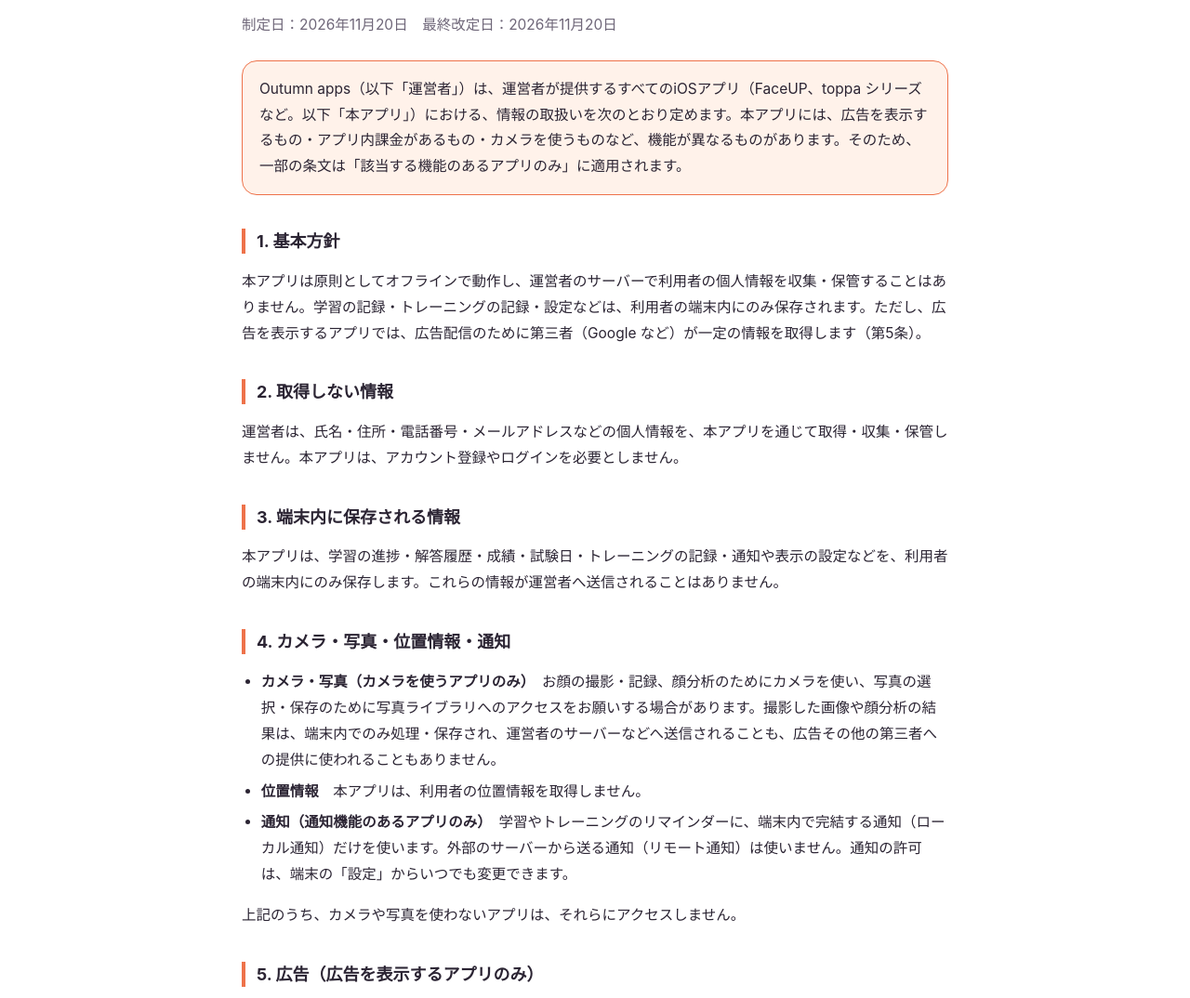
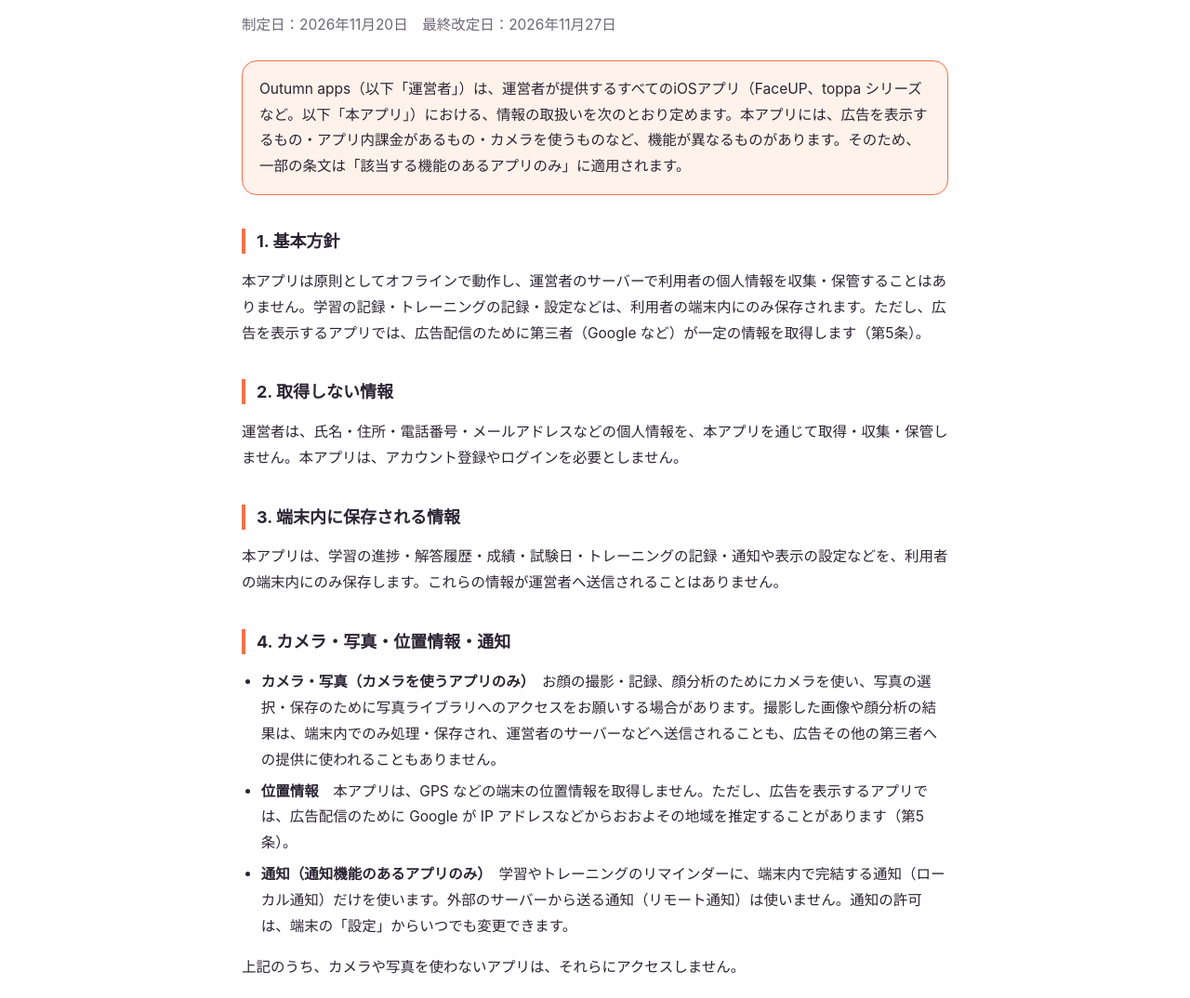
Before and after one commit to taiyopokapoka0313-oss/taiyopokapoka0313-oss.github.io, a plain HTML site: page privacy/index.html in a window 1280 px wide. Shown: the part 192-1266 px from the top of the page at 93% size. Drawn offline with Linux system fonts and the light colour scheme.

Commit message:
プライバシーポリシー：位置情報の説明を直す（広告でのおおよその地域の推定）
最終改定日を2026-11-27に。日本語と英語。

Co-Authored-By: Claude Sonnet 5.5 <noreply@anthropic.com>

```diff
--- a/privacy/index.html
+++ b/privacy/index.html
@@ -25,7 +25,7 @@
 
 <p class="kicker">PRIVACY POLICY</p>
 <h1>プライバシーポリシー</h1>
-<p class="small">制定日：2026年11月20日　最終改定日：2026年11月20日</p>
+<p class="small">制定日：2026年11月20日　最終改定日：2026年11月27日</p>
 
 <p class="lead">Outumn apps（以下「運営者」）は、運営者が提供するすべてのiOSアプリ（FaceUP、toppa シリーズなど。以下「本アプリ」）における、情報の取扱いを次のとおり定めます。本アプリには、広告を表示するもの・アプリ内課金があるもの・カメラを使うものなど、機能が異なるものがあります。そのため、一部の条文は「該当する機能のあるアプリのみ」に適用されます。</p>
 
@@ -41,7 +41,7 @@
 <h2>4. カメラ・写真・位置情報・通知</h2>
 <ul>
   <li><b>カメラ・写真（カメラを使うアプリのみ）</b>　お顔の撮影・記録、顔分析のためにカメラを使い、写真の選択・保存のために写真ライブラリへのアクセスをお願いする場合があります。撮影した画像や顔分析の結果は、端末内でのみ処理・保存され、運営者のサーバーなどへ送信されることも、広告その他の第三者への提供に使われることもありません。</li>
-  <li><b>位置情報</b>　本アプリは、利用者の位置情報を取得しません。</li>
+  <li><b>位置情報</b>　本アプリは、GPS などの端末の位置情報を取得しません。ただし、広告を表示するアプリでは、広告配信のために Google が IP アドレスなどからおおよその地域を推定することがあります（第5条）。</li>
   <li><b>通知（通知機能のあるアプリのみ）</b>　学習やトレーニングのリマインダーに、端末内で完結する通知（ローカル通知）だけを使います。外部のサーバーから送る通知（リモート通知）は使いません。通知の許可は、端末の「設定」からいつでも変更できます。</li>
 </ul>
 <p>上記のうち、カメラや写真を使わないアプリは、それらにアクセスしません。</p>
```
Also changed, not shown: privacy/en/index.html (+2 -2 lines).
